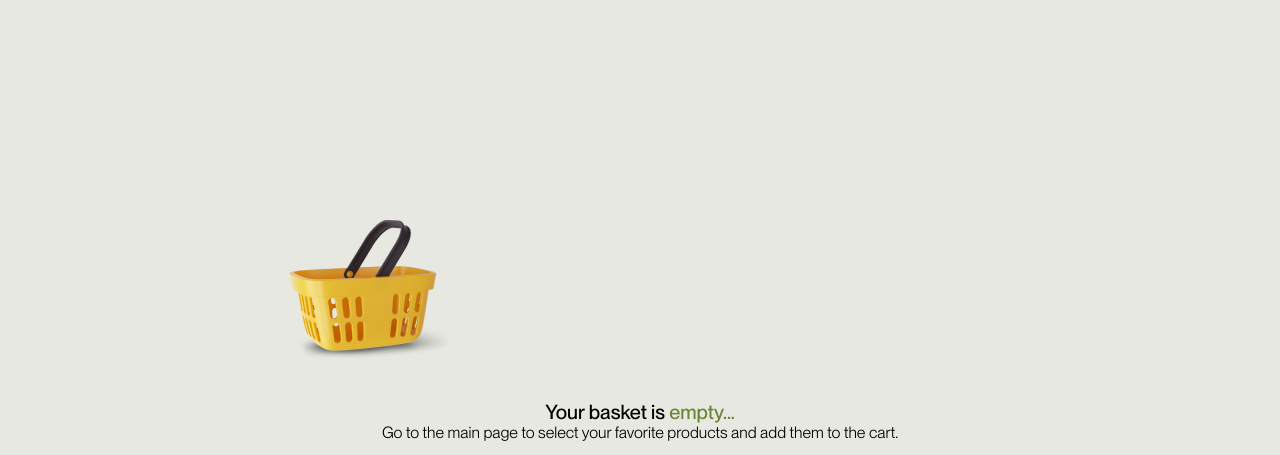
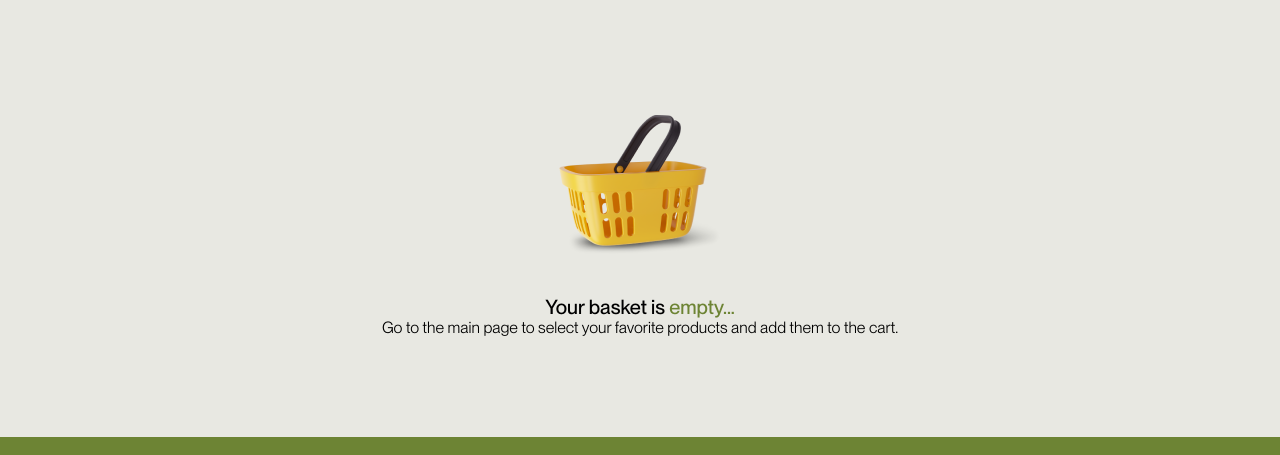
Before and after one commit to andreasrukom19/project-code_busters09, a website built with Vite: page src/cart.html in a window 1280 px wide. Shown: the part 250-705 px from the top of the page. Built offline with nearby package versions, Linux system fonts and the light colour scheme; no server answers.

Commit message:
Update cart.css

```diff
--- a/src/css/cart.css
+++ b/src/css/cart.css
@@ -13,9 +13,14 @@
     line-height: 1.16em;
 }
 .box-img {
-    padding-top: 105px;
+    margin-top: 105px;
     margin: auto;
 }
+
+.cart-img {
+    margin: auto;
+}
+
 .cart-empty {
     padding-top: 28px;
     gap: 14px;
```
